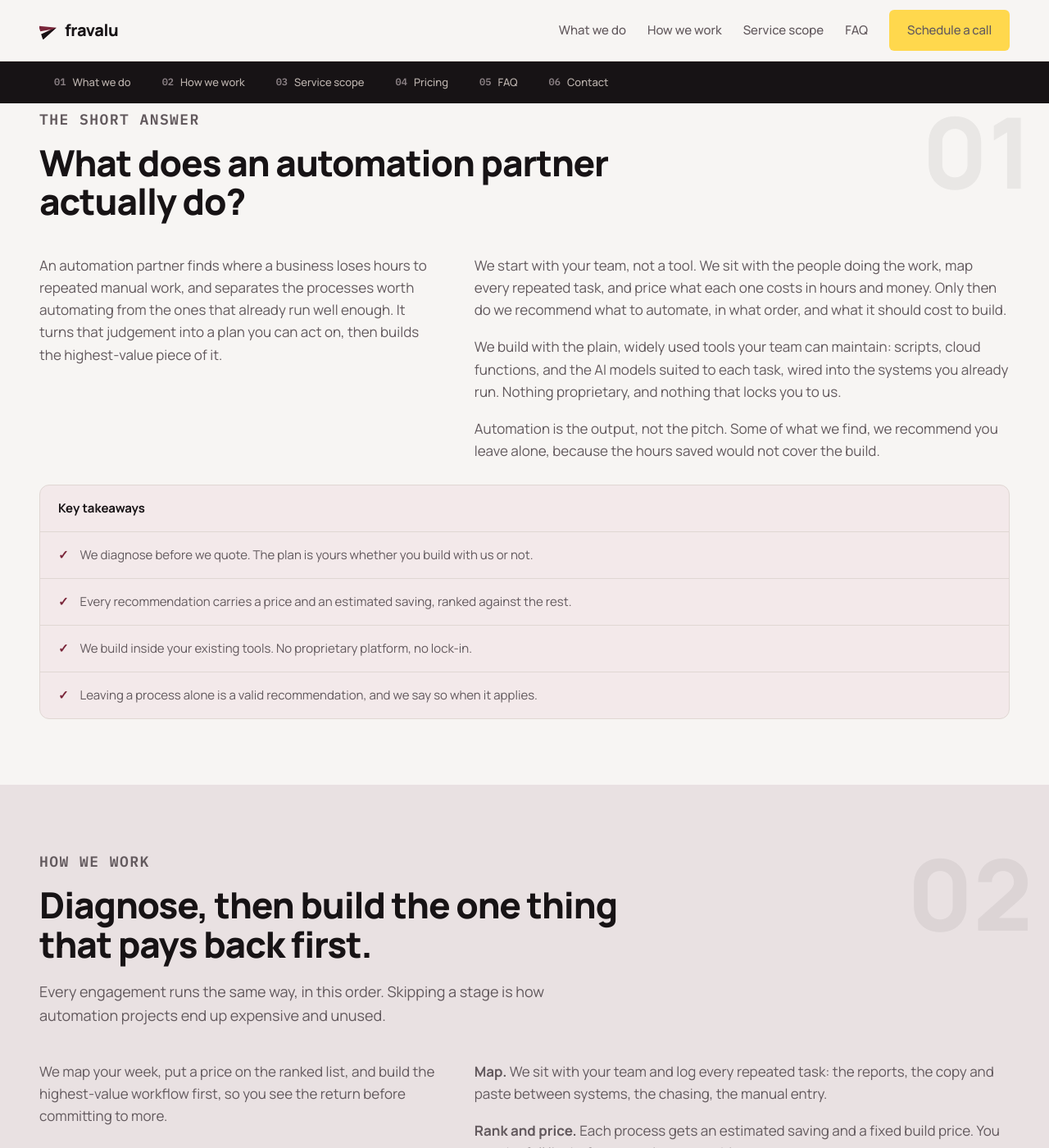
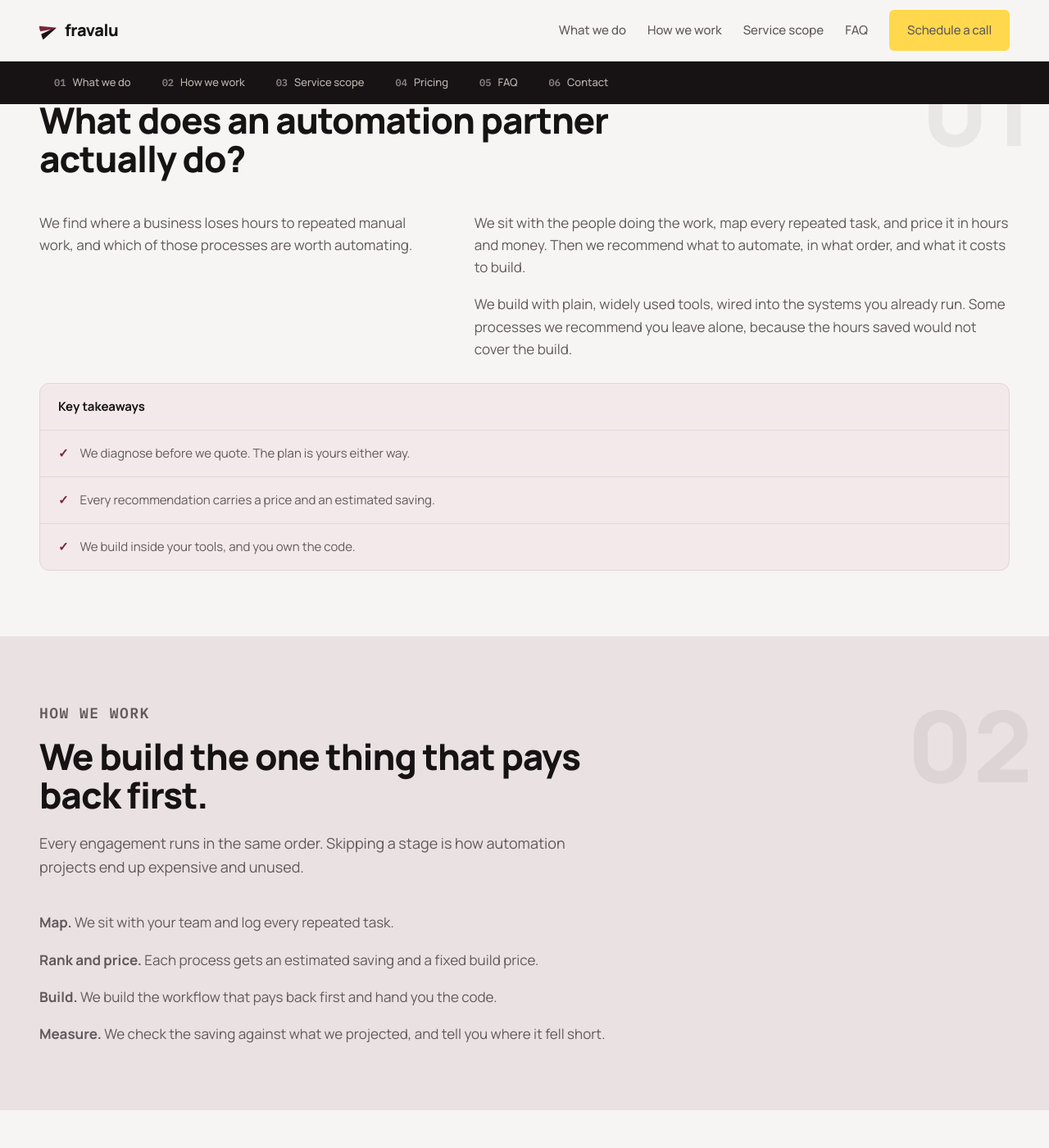
Before and after one commit to alvee1994/fra-valu-site, a Jekyll site: the page concept/seo-style-layout.html, which Jekyll copies as it is, in a window 1280 px wide and 1400 px high, scrolled down 1151 px. Shown: the whole window at 82% size. Built offline with Jekyll 4.4.1, drawn with Linux system fonts in a browser that asks for light colours; some of the changed text lies outside the part shown.

Commit message:
Cut copy ~50%, fix voice-guide violations per Opus audit, swap data team wording
Co-Authored-By: Claude Sonnet 5 <noreply@anthropic.com>

```diff
--- a/concept/seo-style-layout.html
+++ b/concept/seo-style-layout.html
@@ -3,7 +3,7 @@
 <head>
 <meta charset="utf-8">
 <meta name="viewport" content="width=device-width, initial-scale=1">
-<title>Fravalu — AI &amp; workflow automation for SMEs</title>
+<title>Fravalu: AI &amp; workflow automation for SMEs</title>
 <meta name="description" content="One accountable program for finding, ranking, and automating the workflows that waste your team's time.">
 <link rel="preconnect" href="https://fonts.googleapis.com">
 <link rel="preconnect" href="https://fonts.gstatic.com" crossorigin>
@@ -346,8 +346,8 @@
   <div class="wrap hero-grid">
     <div>
       <p class="eyebrow" style="padding-left:26px">AI &amp; workflow automation consultancy</p>
-      <h1>Find the hours your team keeps losing.<br><span class="accent">Automate what pays.</span></h1>
-      <p class="hero-lead">We map how your team actually spends its week, rank every process worth automating against what it saves, and build the ones that pay back first, inside the tools you already run.</p>
+      <h1>Your team loses hours every week.<br><span class="accent">We automate what pays.</span></h1>
+      <p class="hero-lead">We map how your team spends its week and price what each repeated task costs. Then we build the automations that pay back first.</p>
       <div class="cta-row">
         <a class="btn btn-primary" href="#contact">Schedule a call</a>
         <a class="btn btn-outline" href="#scope">See what we automate</a>
@@ -431,7 +431,7 @@
 
       <div class="surface-principle">
         <p class="eyebrow" style="margin-bottom:6px">The principle</p>
-        <p>Diagnose before we quote, and price what we agree to build, not the hours it takes us.</p>
+        <p>We diagnose before we quote. You pay a fixed price per workflow.</p>
       </div>
     </div>
   </div>
@@ -451,7 +451,7 @@
 <section class="band-tint">
   <div class="wrap intro-split">
     <p class="eyebrow">One accountable program</p>
-    <p>Fravalu is an AI and workflow automation consultancy for small and mid-sized businesses that do not have an IT implementation team of their own. We combine process mapping, automation design, and measurement into one program: a ranked, costed plan for what is worth automating, and a build that proves the first item on it.</p>
+    <p>Fravalu is an AI and workflow automation consultancy for businesses without an IT implementation team. You get a ranked, costed plan for what is worth automating, and a build that proves the first item on it.</p>
   </div>
 </section>
 
@@ -464,22 +464,20 @@
     </div>
     <div class="answer-grid">
       <div>
-        <p>An automation partner finds where a business loses hours to repeated manual work, and separates the processes worth automating from the ones that already run well enough. It turns that judgement into a plan you can act on, then builds the highest-value piece of it.</p>
+        <p>We find where a business loses hours to repeated manual work, and which of those processes are worth automating.</p>
       </div>
       <div>
-        <p>We start with your team, not a tool. We sit with the people doing the work, map every repeated task, and price what each one costs in hours and money. Only then do we recommend what to automate, in what order, and what it should cost to build.</p>
-        <p>We build with the plain, widely used tools your team can maintain: scripts, cloud functions, and the AI models suited to each task, wired into the systems you already run. Nothing proprietary, and nothing that locks you to us.</p>
-        <p>Automation is the output, not the pitch. Some of what we find, we recommend you leave alone, because the hours saved would not cover the build.</p>
+        <p>We sit with the people doing the work, map every repeated task, and price it in hours and money. Then we recommend what to automate, in what order, and what it costs to build.</p>
+        <p>We build with plain, widely used tools, wired into the systems you already run. Some processes we recommend you leave alone, because the hours saved would not cover the build.</p>
       </div>
     </div>
 
     <div class="takeaways">
       <div class="tk-head">Key takeaways</div>
       <ul>
-        <li>We diagnose before we quote. The plan is yours whether you build with us or not.</li>
-        <li>Every recommendation carries a price and an estimated saving, ranked against the rest.</li>
-        <li>We build inside your existing tools. No proprietary platform, no lock-in.</li>
-        <li>Leaving a process alone is a valid recommendation, and we say so when it applies.</li>
+        <li>We diagnose before we quote. The plan is yours either way.</li>
+        <li>Every recommendation carries a price and an estimated saving.</li>
+        <li>We build inside your tools, and you own the code.</li>
       </ul>
     </div>
   </div>
@@ -490,19 +488,16 @@
     <span class="ghost-num">02</span>
     <div class="section-head">
       <p class="eyebrow">How we work</p>
-      <h2>Diagnose, then build the one thing that pays back first.</h2>
-      <p>Every engagement runs the same way, in this order. Skipping a stage is how automation projects end up expensive and unused.</p>
+      <h2>We build the one thing that pays back first.</h2>
+      <p>Every engagement runs in the same order. Skipping a stage is how automation projects end up expensive and unused.</p>
     </div>
 
-    <div class="answer-grid">
+    <div class="answer-grid" style="grid-template-columns:1fr">
       <div>
-        <p>We map your week, put a price on the ranked list, and build the highest-value workflow first, so you see the return before committing to more.</p>
-      </div>
-      <div>
-        <p><strong>Map.</strong> We sit with your team and log every repeated task: the reports, the copy and paste between systems, the chasing, the manual entry.</p>
-        <p><strong>Rank and price.</strong> Each process gets an estimated saving and a fixed build price. You see the full list before agreeing to anything.</p>
-        <p><strong>Build.</strong> We build the workflow that pays back first, inside the tools you already use, and hand you the code.</p>
-        <p><strong>Measure.</strong> We check the saving against what we projected, and tell you plainly where it fell short.</p>
+        <p><strong>Map.</strong> We sit with your team and log every repeated task.</p>
+        <p><strong>Rank and price.</strong> Each process gets an estimated saving and a fixed build price.</p>
+        <p><strong>Build.</strong> We build the workflow that pays back first and hand you the code.</p>
+        <p><strong>Measure.</strong> We check the saving against what we projected, and tell you where it fell short.</p>
       </div>
     </div>
   </div>
@@ -514,60 +509,60 @@
     <div class="section-head">
       <p class="eyebrow">Complete service scope</p>
       <h2>Everything one automation program covers.</h2>
-      <p>Discipline pages go deeper on implementation. This is the full shape of what we do.</p>
+      <p>The full shape of what we do.</p>
     </div>
 
     <div class="service-grid">
       <div class="service-card">
         <div class="sc-top"><div class="sc-icon">&#9673;</div><span class="sc-num">01</span></div>
         <h3>Process mapping and audit</h3>
-        <p>We log how your team actually spends its week and price the hours each repeated task costs.</p>
+        <p>We log how your team spends its week and price each repeated task.</p>
         <ul class="sc-bullets">
           <li>Time-and-task interviews</li>
           <li>Cost-per-process estimate</li>
           <li>Ranked opportunity list</li>
           <li>Fixed price per item</li>
         </ul>
-        <a class="sc-link" href="#contact">Talk about your workflows &rarr;</a>
+        <a class="sc-link" href="#contact">Talk to us &rarr;</a>
       </div>
 
       <div class="service-card">
         <div class="sc-top"><div class="sc-icon">&#9881;</div><span class="sc-num">02</span></div>
         <h3>Workflow and automation design</h3>
-        <p>We design the automation before we build it, so the build matches the process and not a template.</p>
+        <p>We design the automation before we build it, so it matches your process.</p>
         <ul class="sc-bullets">
           <li>Workflow architecture</li>
           <li>Tool and model selection</li>
           <li>Edge-case and failure mapping</li>
           <li>Acceptance criteria</li>
         </ul>
-        <a class="sc-link" href="#contact">Talk about your workflows &rarr;</a>
+        <a class="sc-link" href="#contact">Talk to us &rarr;</a>
       </div>
 
       <div class="service-card">
         <div class="sc-top"><div class="sc-icon">&#9998;</div><span class="sc-num">03</span></div>
         <h3>Build and integration</h3>
-        <p>We build inside the tools you already run: scripts, cloud functions, and AI agents wired to your systems.</p>
+        <p>Scripts, cloud functions, and AI agents wired into the tools you already run.</p>
         <ul class="sc-bullets">
           <li>Python and cloud automation</li>
           <li>AI agent and LLM workflows</li>
           <li>Existing-tool integration</li>
           <li>Code handed over, yours to keep</li>
         </ul>
-        <a class="sc-link" href="#contact">Talk about your workflows &rarr;</a>
+        <a class="sc-link" href="#contact">Talk to us &rarr;</a>
       </div>
 
       <div class="service-card">
         <div class="sc-top"><div class="sc-icon">&#9776;</div><span class="sc-num">04</span></div>
         <h3>Measurement and reporting</h3>
-        <p>We check the saving against what we projected, in plain numbers your team can read without us.</p>
+        <p>We check the saving against what we projected, in numbers your team can read without us.</p>
         <ul class="sc-bullets">
           <li>Before-and-after time tracking</li>
           <li>Plain-language reporting</li>
           <li>Documentation for your team</li>
           <li>Honest gap analysis</li>
         </ul>
-        <a class="sc-link" href="#contact">Talk about your workflows &rarr;</a>
+        <a class="sc-link" href="#contact">Talk to us &rarr;</a>
       </div>
     </div>
   </div>
@@ -594,19 +589,19 @@
     <div class="faq-list">
       <div class="faq-item">
         <h3>Do we need an IT implementation team to work with you?</h3>
-        <p>No. We work specifically with businesses that do not have one. That is the gap we fill: the judgement about what is worth automating, not just the build.</p>
+        <p>No. We work with businesses that do not have one. We bring the judgement about what is worth automating.</p>
       </div>
       <div class="faq-item">
         <h3>What if the audit finds nothing worth automating?</h3>
-        <p>Then we tell you that. The plan is the product, and it stays yours whether you build anything with us or not.</p>
+        <p>Then we tell you that. The plan is yours either way.</p>
       </div>
       <div class="faq-item">
         <h3>Do you lock us into your tools?</h3>
-        <p>No. We build with plain, widely used tools inside the systems you already run, and you own everything we build.</p>
+        <p>No. We build with widely used tools inside your systems, and you own everything we build.</p>
       </div>
       <div class="faq-item">
         <h3>How is pricing decided?</h3>
-        <p>Every workflow on the ranked list carries a fixed price before we start building it, so you agree the scope and cost together, upfront.</p>
+        <p>Every workflow on the list carries a fixed price before we start.</p>
       </div>
     </div>
   </div>
@@ -617,7 +612,7 @@
     <div>
       <p class="eyebrow">Let's talk</p>
       <h2 style="font-size:clamp(28px,3.4vw,38px)">Tell us where the hours go.</h2>
-      <p style="font-size:18px;color:var(--slate);max-width:48ch;margin:0 0 28px">We map where your team's hours go and give you a first read on what automating them would save.</p>
+      <p style="font-size:18px;color:var(--slate);max-width:48ch;margin:0 0 28px">We map where your hours go and tell you what automating them would save.</p>
       <div class="cta-row" style="padding-left:0">
         <a class="btn btn-primary" href="mailto:contact@fra-valu.com">contact@fra-valu.com</a>
       </div>
```
